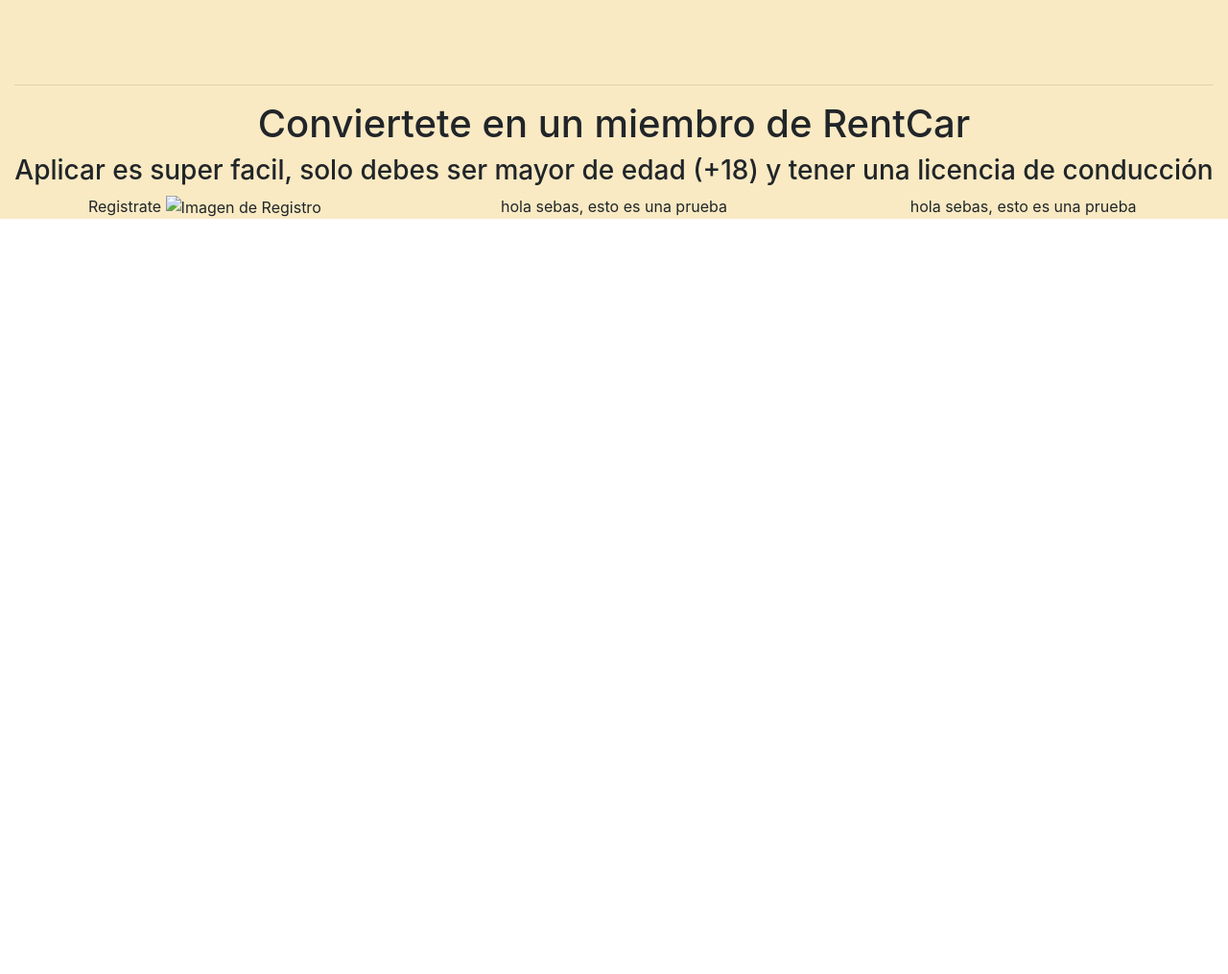
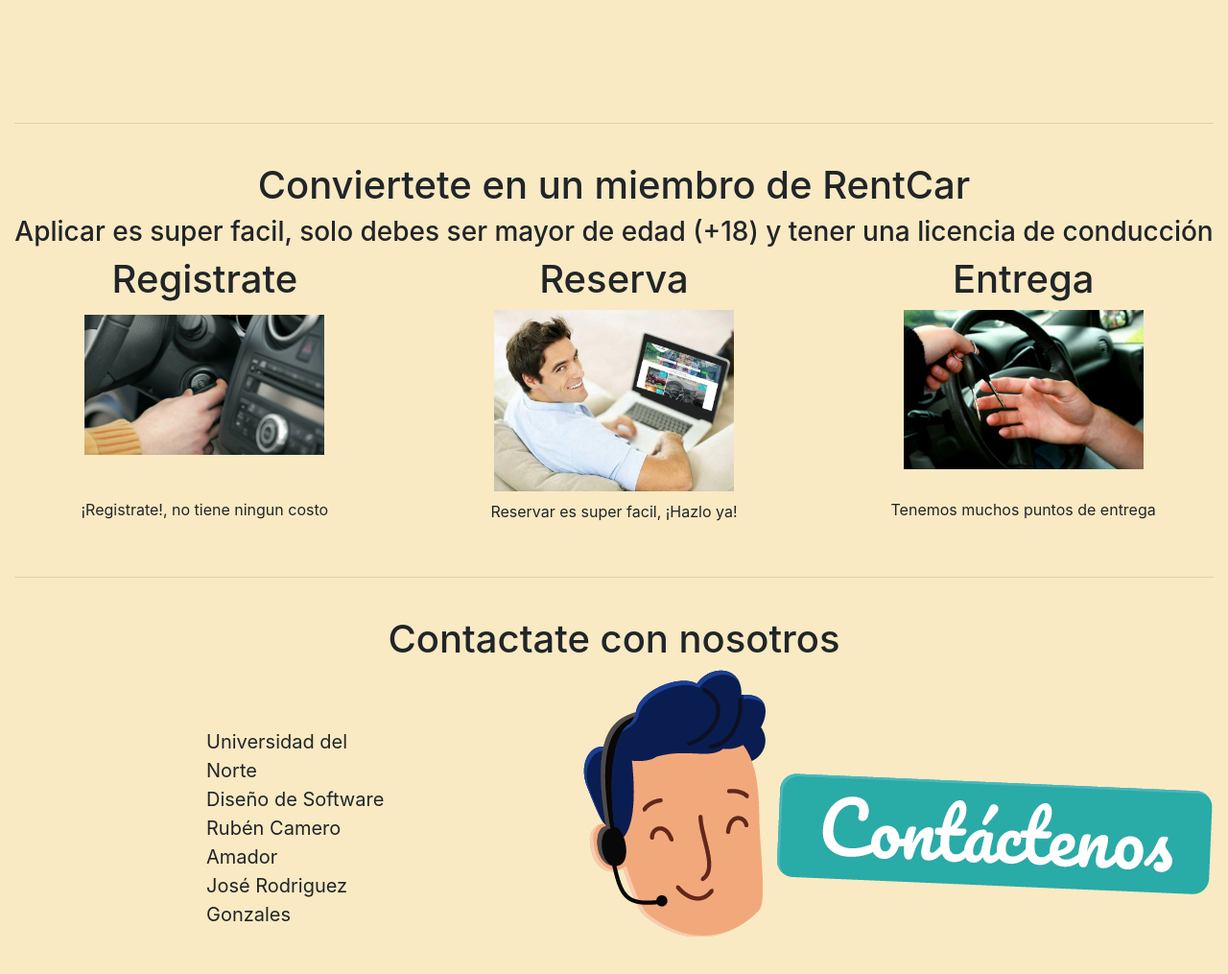
Before and after one commit to RubenCameroAmador/RentCar, a plain HTML site: page index.html in a window 1280 px wide. Shown: the part 992-2007 px from the top of the page at 96% size. Before the commit the page ends 1220 px from the top, so only its background shows below. Drawn offline with nearby package versions, Linux system fonts and the light colour scheme.

Commit message:
LandPage terminada, sin la modificacion de letra y video

```diff
--- a/index.html
+++ b/index.html
@@ -80,7 +80,7 @@
                         <a class="nav-item nav-link" href="#servicio">
                             <h5>Servicio</h5>
                         </a>
-                        <a class="nav-item nav-link" href="#">
+                        <a class="nav-item nav-link" href="#contacto">
                             <h5>Contacto</h5>
                         </a>
                     </div>
@@ -104,7 +104,7 @@
                     <a href="#"><img class="d-block w-100" src="./imagenes/banner1.jpg" alt="Second slide"></a>
                 </div>
                 <div class="carousel-item">
-                    <a href="#"><img class="d-block w-100" src="./images/Hulk3.jpg" alt="Third slide"></a>
+                    <a href="#"><img class="d-block w-100" src="./imagenes/banner2.jpg" alt="Third slide"></a>
                 </div>
             </div>
             <a class="carousel-control-prev" href="#carouselExampleIndicators" role="button" data-slide="prev">
@@ -159,41 +159,89 @@
                 </div>
             </div>
         </div>
+        <br>
         <hr>
-
+        <br>
         <div id="servicio">
             <center>
                 <h1>Conviertete en un miembro de RentCar</h1>
             </center>
             <center>
                 <h3 class="subheader">Aplicar es super facil, solo debes ser mayor de edad (+18) y
-                     tener una licencia de conducción</h3>
+                    tener una licencia de conducción</h3>
             </center>
             <div class="row">
                 <div class="col-md-4">
+                    <center>
+                        <h1>Registrate</h1>
+                    </center>
                     <div align="center">
-                        Registrate
-                        <img src="" alt="Imagen de Registro">
-
+                        <img src="imagenes/registro.jpg" alt="Imagen de Registro" style="
+                        width: 250px;
+                        margin-top: 5px;
+                        ">
                     </div>
+                    <center>
+                        <p style="
+                        margin-top: 45px ">¡Registrate!, no tiene ningun costo</p>
+                    </center>
                 </div>
                 <div class="col-md-4">
+                    <center>
+                        <h1>Reserva</h1>
+                    </center>
                     <div align="center">
-                        hola sebas, esto es una prueba
+                        <img src="imagenes/entregs.jpg" alt="Imagen de reserva" style="
+                        width: 250px;">
                     </div>
+                    <center>
+                        <p style="margin-top: 9px;">Reservar es super facil, ¡Hazlo ya!</p>
+                    </center>
                 </div>
                 <div class="col-md-4">
+                    <center>
+                        <h1>Entrega</h1>
+                    </center>
                     <div align="center">
-                        hola sebas, esto es una prueba
+                        <img src="imagenes/reserva.jpg" alt="Imagen de reserva" style="
+                        width: 250px;">
                     </div>
+                    <center>
+                        <p style="
+                        margin-top: 20.;
+                        margin-top: 30px;
+                        margin-bottom: 0px;
+                    ">Tenemos muchos puntos de entrega </p>
+                    </center>
                 </div>
             </div>
-
         </div>
-
-
-
-
+        <br>
+        <hr>
+        <br>
+        <div id="contacto">
+            <center>
+                <h1>Contactate con nosotros</h1>
+            </center>
+            <div class="row">
+                <div class="col-md-4">
+                    <p style="font-size: 20px;margin-left: 200px;margin-top: 60px;">
+                        Universidad del Norte <br>
+                        Diseño de Software <br>
+                        Rubén Camero Amador <br>
+                        José Rodriguez Gonzales</p>
+                </div>
+                <div class="col-md-8">
+                    <img src="imagenes/Contactanos.png" alt="Imagen de contacto" style="
+                    margin-left: 300‒;
+                    margin-left: 150px;
+                ">
+                </div>
+            </div>
+        </div>
+        <br>
+        <br>
+        <br>
     </div>
 </body>
 
```
Also changed, not shown: imagenes/Contactanos.png (added), imagenes/banner2.jpg (added), imagenes/contct.jpg (added), imagenes/entregs.jpg (added), imagenes/registro.jpg (added), imagenes/reserva.jpg (added).
